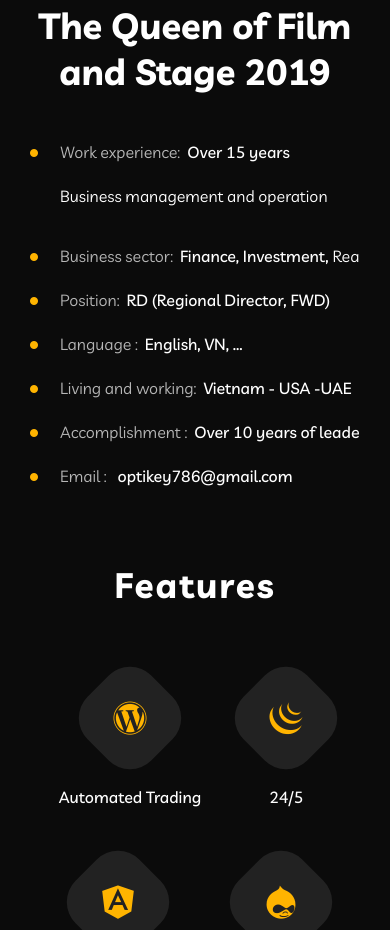
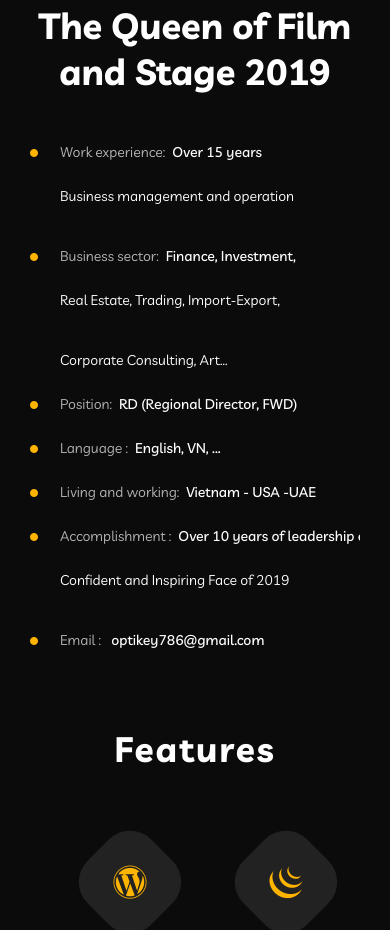
Before and after one commit to Edzdw/opti-key, a Next.js app: page / in a window 390 px wide. Shown: the part 1360-2290 px from the top of the page. Built offline with nearby package versions, Linux system fonts and the light colour scheme.

Commit message:
update layout

```diff
--- a/public/css/style.css
+++ b/public/css/style.css
@@ -2265,6 +2265,7 @@ span.sign-out {
     margin: 0 auto;
     justify-content: center;
     max-width: 538px;
+    font-size: 14px;
   }
 
   .about .skills .skills-content {
--- a/src/components/sections/About.js
+++ b/src/components/sections/About.js
@@ -46,8 +46,8 @@ const About = () => {
                   <span className="animated-layer fade-in-up-animation fadeInUp wow">
                     <span>Business sector:</span>
                     <span>Finance, Investment, </span>
-                    <span> Real Estate, Trading, Import-Export, </span>
-                    <span> Corporate Consulting, Art... </span>
+                    <p> Real Estate, Trading, Import-Export, </p>
+                    <span> Corporate Consulting, Art...</span>
                   </span>
                 </span>
               </li>
@@ -83,7 +83,7 @@ const About = () => {
                   <span className="animated-layer fade-in-up-animation fadeInUp wow">
                     <span>Accomplishment :</span>
                     <span>Over 10 years of leadership experience </span>
-                    <span>Confident and Inspiring Face of 2019</span>
+                    <p>Confident and Inspiring Face of 2019</p>
                   </span>
                 </span>
               </li>
```
